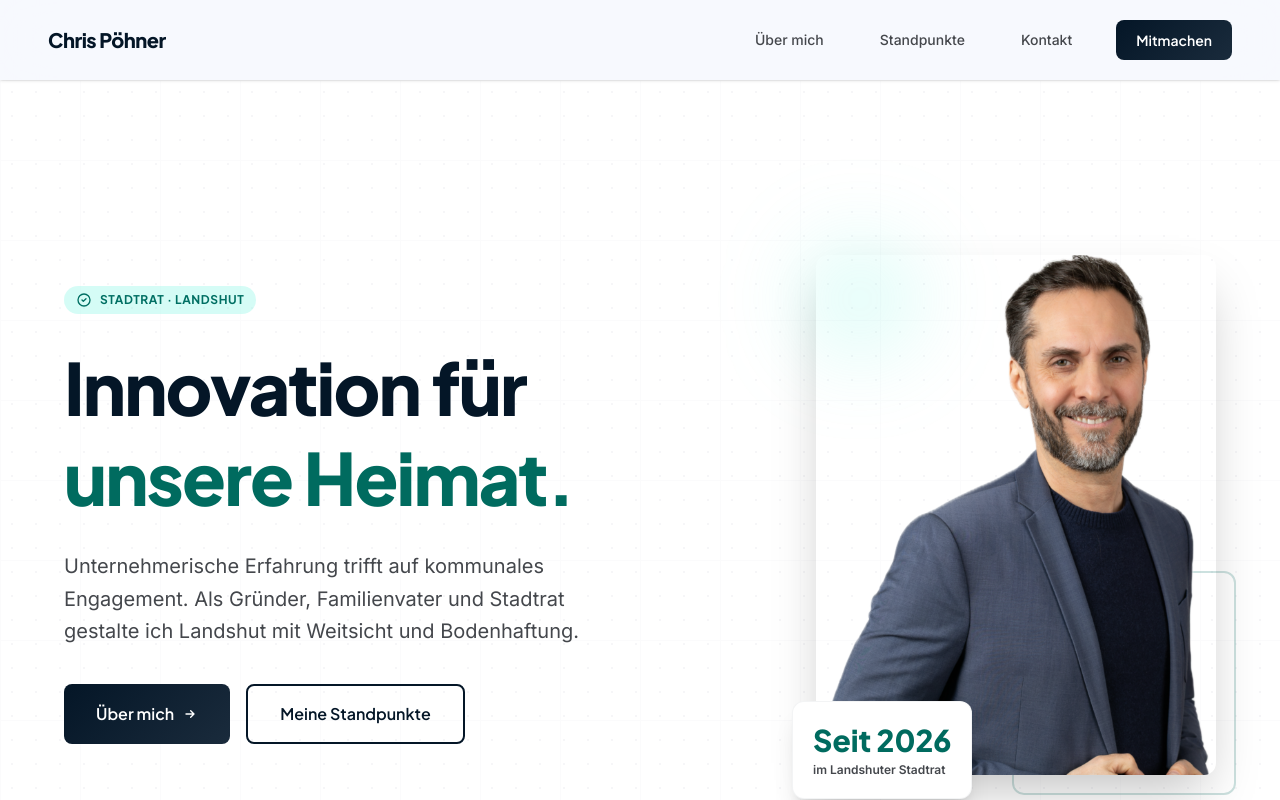
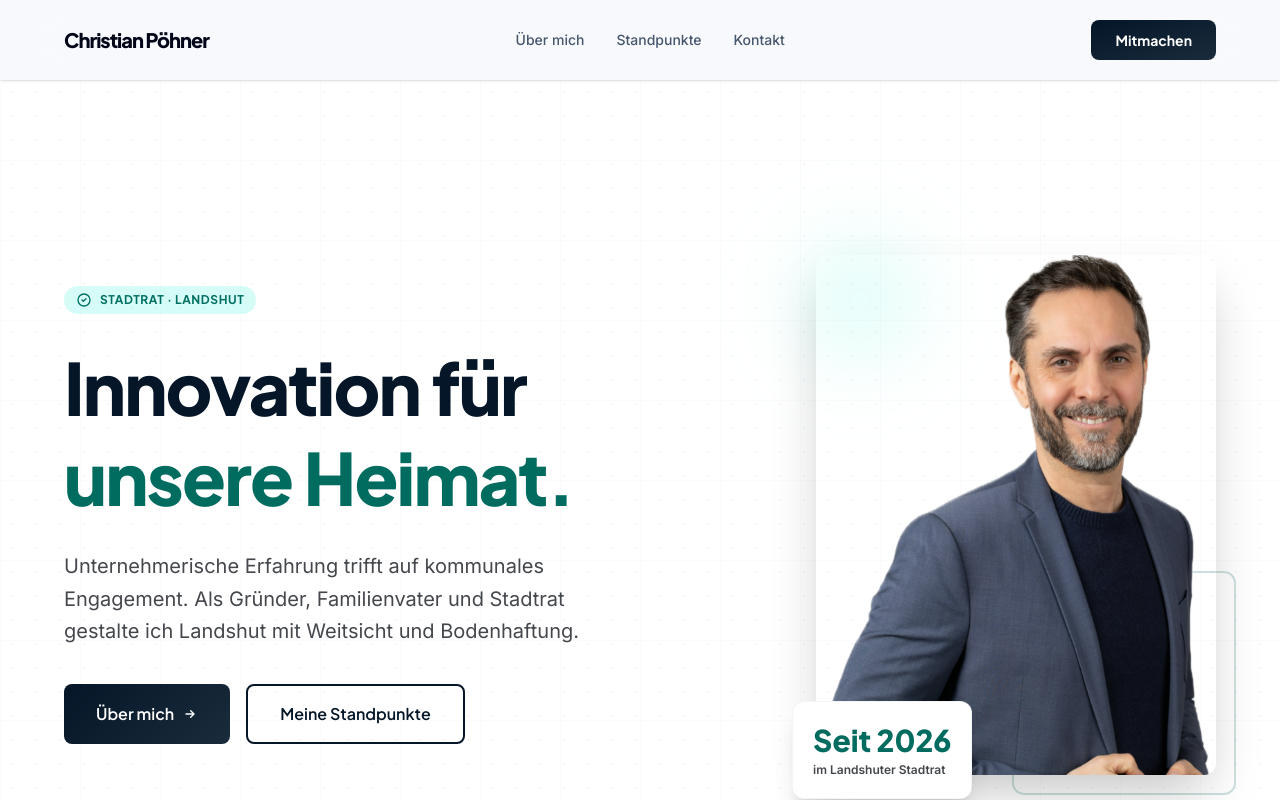
Before and after one commit to EliasPoehner/ChristianPoehner, a Next.js app: page / in a window 1280 px wide. Shown: the top 800 px of the page. Built offline with nearby package versions, Linux system fonts and the light colour scheme.

Commit message:
Header änderungen

```diff
--- a/components/layout/Header.tsx
+++ b/components/layout/Header.tsx
@@ -14,48 +14,41 @@ export default function Header() {
   const pathname = usePathname();
 
   return (
-    <header
-      className="sticky top-0 z-50 shadow-sm"
-      style={{ background: "rgba(247, 249, 254, 0.75)", backdropFilter: "blur(24px)" }}
-    >
-      <div className="mx-auto flex max-w-screen-xl items-center justify-between px-6 h-16 md:h-20 lg:px-12">
+    <header className="sticky top-0 w-full z-50 bg-slate-50/70 backdrop-blur-2xl shadow-sm">
+      <div className="flex justify-between items-center px-8 md:px-16 h-20 w-full max-w-screen-2xl mx-auto">
         {/* Logo */}
         <Link
           href="/"
-          className="font-headline font-extrabold text-xl tracking-tight text-primary hover:text-secondary transition-colors duration-200"
-          style={{ fontFamily: "var(--font-headline)" }}
+          className="font-headline font-extrabold text-xl tracking-tighter text-slate-950"
         >
-          {meta.nameShort}
+          <span className="hidden md:inline">{meta.nameShort}</span>
+          <span className="md:hidden">{meta.nameMobile}</span>
         </Link>
 
         {/* Desktop Nav */}
-        <nav className="hidden items-center gap-8 md:flex">
+        <nav className="hidden md:flex items-center gap-8">
           {navLinks.map((link) => (
             <Link
               key={link.href}
               href={link.href}
-              className={`text-sm font-medium transition-all duration-200 px-3 py-2 rounded-lg ${
+              className={`font-body text-sm transition-all ${
                 pathname === link.href
                   ? "text-secondary font-bold border-b-2 border-secondary pb-1"
-                  : "text-on-surface-muted hover:text-primary hover:bg-surface-low"
+                  : "text-slate-600 hover:text-slate-950 font-medium"
               }`}
             >
               {link.label}
             </Link>
           ))}
-          <Link href="/kontakt" className="btn-primary text-sm px-5 py-2.5">
-            Mitmachen
-          </Link>
         </nav>
 
-        {/* Mobile Avatar – navigation via BottomNav */}
-        <div
-          className="flex items-center justify-center w-9 h-9 rounded-full md:hidden text-xs font-bold text-on-secondary select-none"
-          style={{ background: "#006b5f" }}
-          aria-hidden="true"
+        {/* Mitmachen Button – always visible */}
+        <Link
+          href="/kontakt"
+          className="bg-gradient-to-br from-primary to-primary-container text-on-primary px-6 py-2.5 rounded-lg font-headline font-bold text-sm hover:scale-95 active:scale-90 transition-transform"
         >
-          CP
-        </div>
+          Mitmachen
+        </Link>
       </div>
     </header>
   );
--- a/content/meta.ts
+++ b/content/meta.ts
@@ -1,6 +1,7 @@
 export const meta = {
   name: "Christian Pöhner",
-  nameShort: "Chris Pöhner",
+  nameShort: "Christian Pöhner",
+  nameMobile: "Pöhner",
   role: "Stadtrat",
   city: "Landshut",
   cityFull: "Landshut (Niederbayern)",
```
Also changed, not shown: 1 other file (tests, documents, lock files or other folders).
